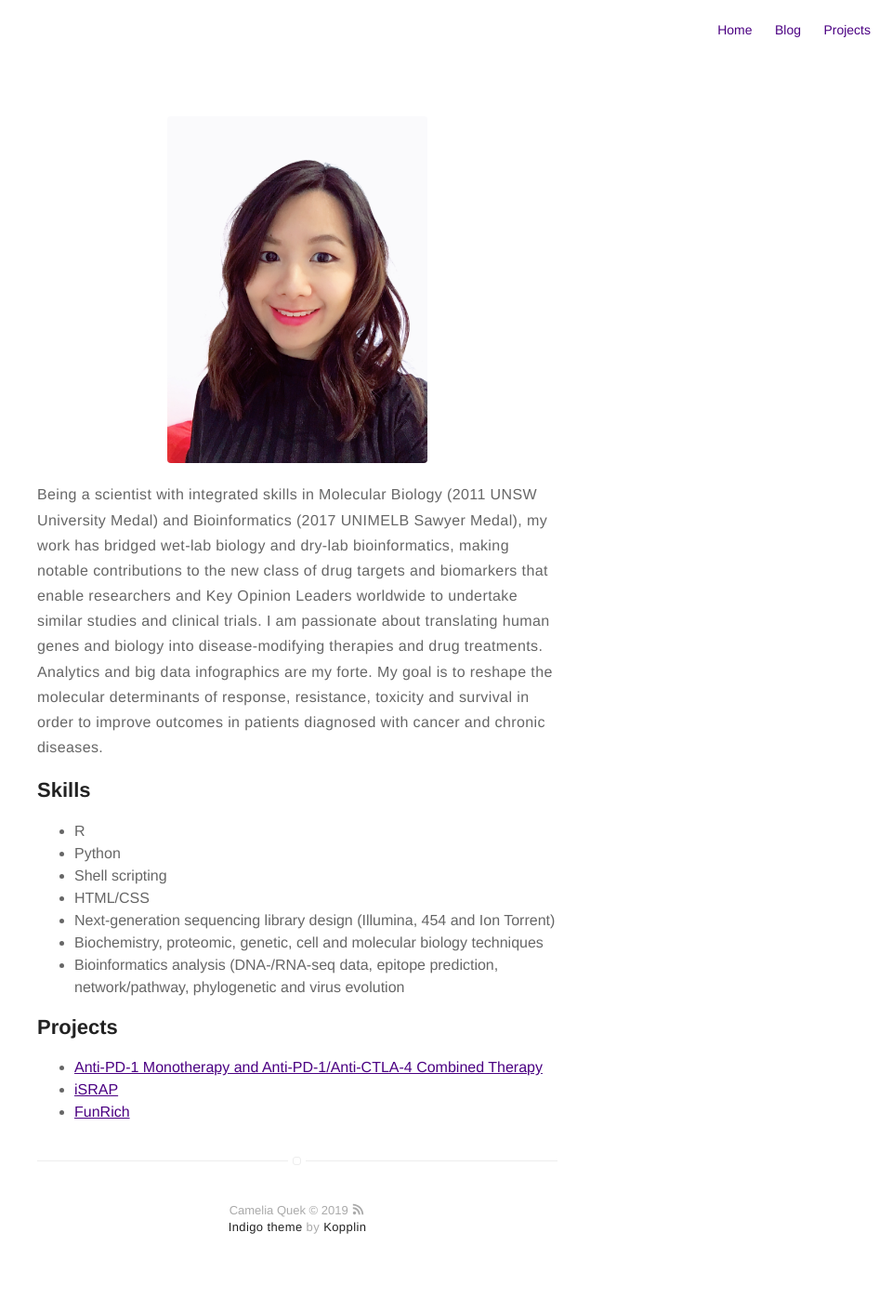
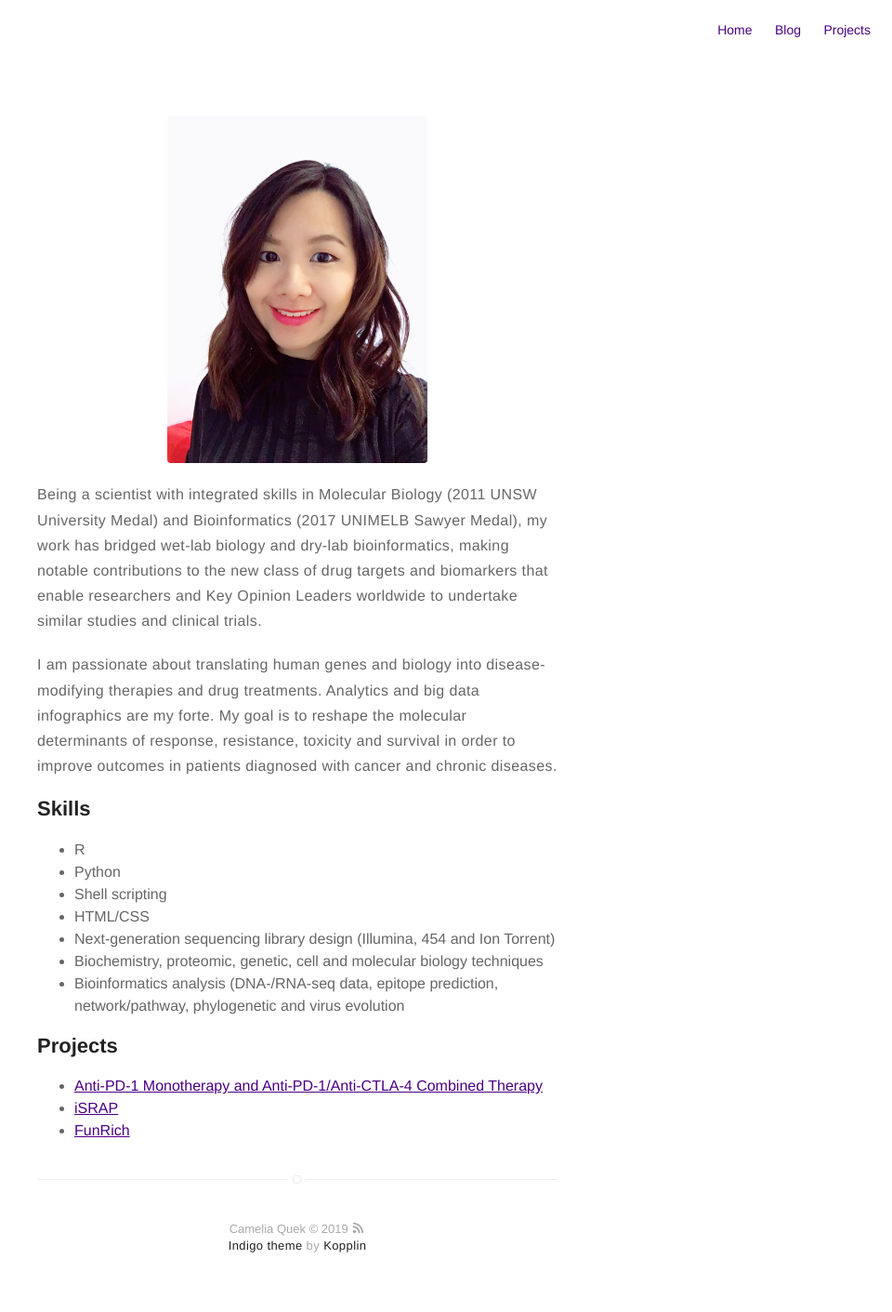
Before and after one commit to cameliaquek/cameliaquek.github.io, a Jekyll site: the page built from about.md, in a window 1280 px wide. Shown: the whole page at 93% size, without its empty margins (320-1280 px from the left). Built offline with Jekyll 4.4.1, drawn with Linux system fonts in a browser that asks for light colours.

```diff
--- a/about.md
+++ b/about.md
@@ -5,9 +5,9 @@ layout: page
 ![Profile Image]({{ site.url }}/{{ site.picture }})
 
 <p>Being a scientist with integrated skills in Molecular Biology (2011 UNSW University Medal) and Bioinformatics (2017 UNIMELB
-Sawyer Medal), my work has bridged wet-lab biology and dry-lab bioinformatics, making notable contributions to the new class of drug targets and biomarkers that enable researchers and Key Opinion Leaders worldwide to undertake similar studies and clinical trials.
+Sawyer Medal), my work has bridged wet-lab biology and dry-lab bioinformatics, making notable contributions to the new class of drug targets and biomarkers that enable researchers and Key Opinion Leaders worldwide to undertake similar studies and clinical trials.</p>
 
-I am passionate about translating human genes and biology into disease-modifying therapies and drug treatments. Analytics and big data infographics are my forte. My goal is to reshape the molecular determinants of response, resistance, toxicity and survival in order to improve outcomes in patients diagnosed with cancer and chronic diseases.</p>
+<p>I am passionate about translating human genes and biology into disease-modifying therapies and drug treatments. Analytics and big data infographics are my forte. My goal is to reshape the molecular determinants of response, resistance, toxicity and survival in order to improve outcomes in patients diagnosed with cancer and chronic diseases.</p>
 
 <h2>Skills</h2>
 
```
